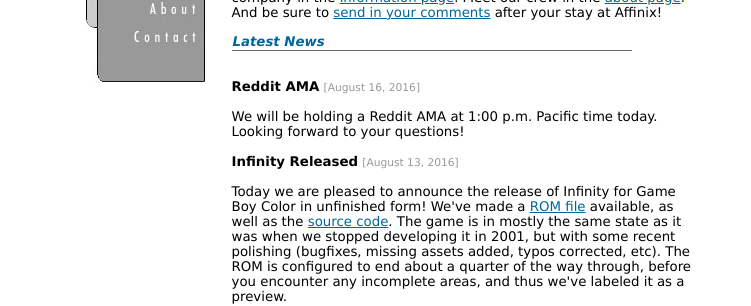
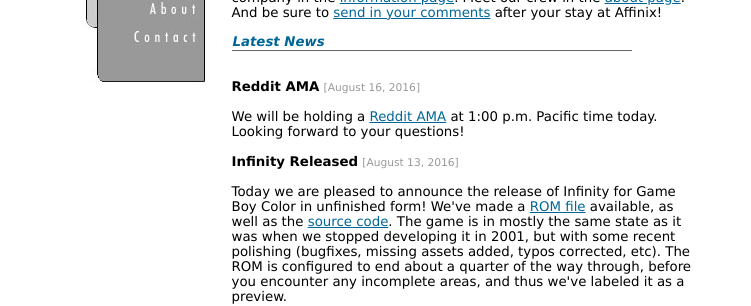
Before and after one commit to infinity-gbc/website, a Jekyll site: the page built from index.html, in a window 1280 px wide and 900 px high. Shown: the part 262-568 px from the top of the window, without its empty margins (263-1014 px from the left). Built offline with Jekyll 4.4.1, drawn with Linux system fonts in a browser that asks for light colours; part of the change alters nothing that is shown.

Commit message:
link the ama

```diff
--- a/index.html
+++ b/index.html
@@ -34,7 +34,7 @@ layout: default
          <span class="h">Reddit AMA</span>
          <span id="date">[August 16, 2016]</span><br>
          <br>
-         We will be holding a Reddit AMA at 1:00 p.m. Pacific time today.  Looking forward to your questions!<br>
+         We will be holding a <a href="https://www.reddit.com/r/IAmA/comments/4y159p/we_are_affinix_software_and_we_just_released_our">Reddit AMA</a> at 1:00 p.m. Pacific time today.  Looking forward to your questions!<br>
          <br>
          <span class="h">Infinity Released</span>
          <span id="date">[August 13, 2016]</span><br>
```
